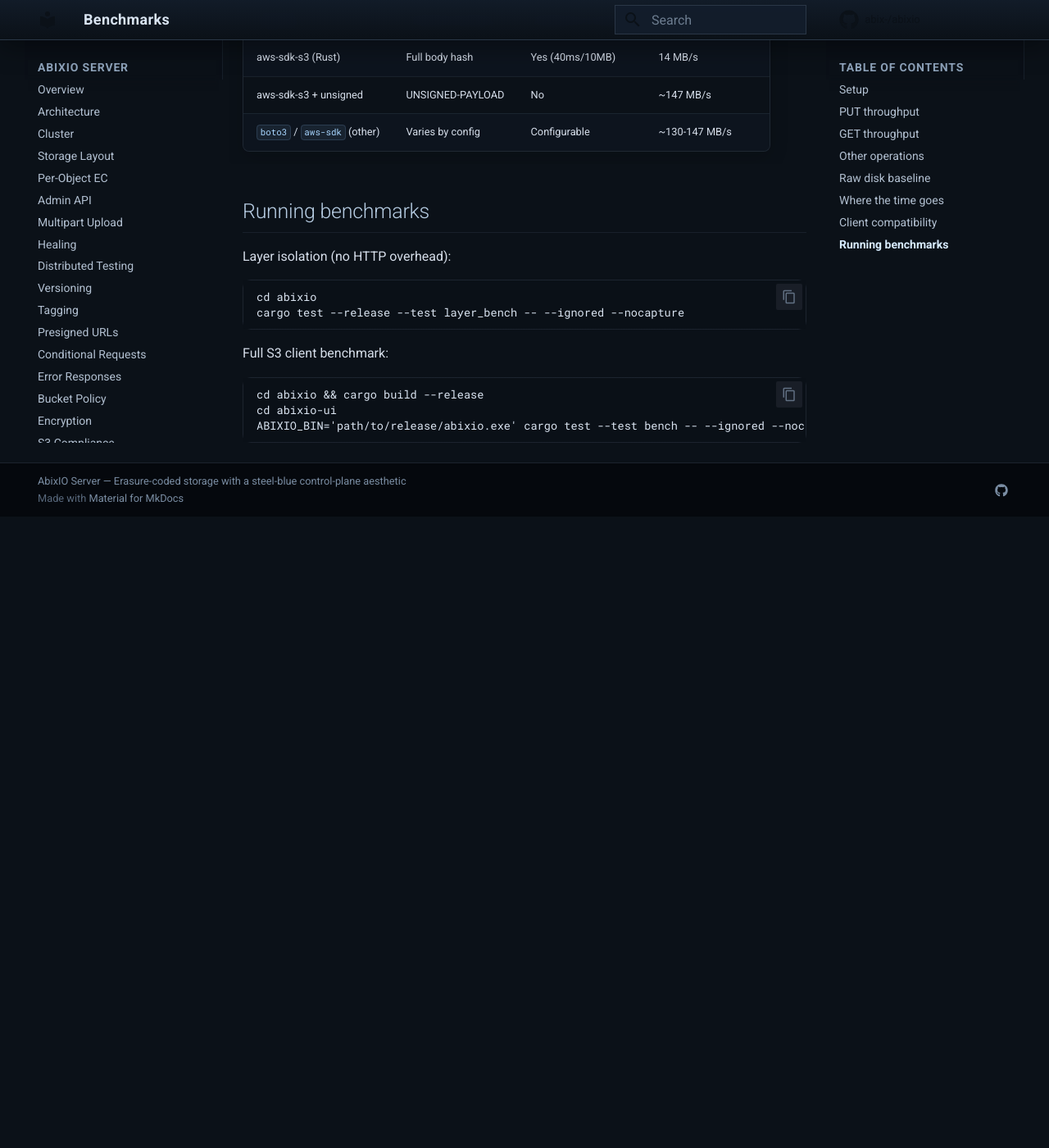
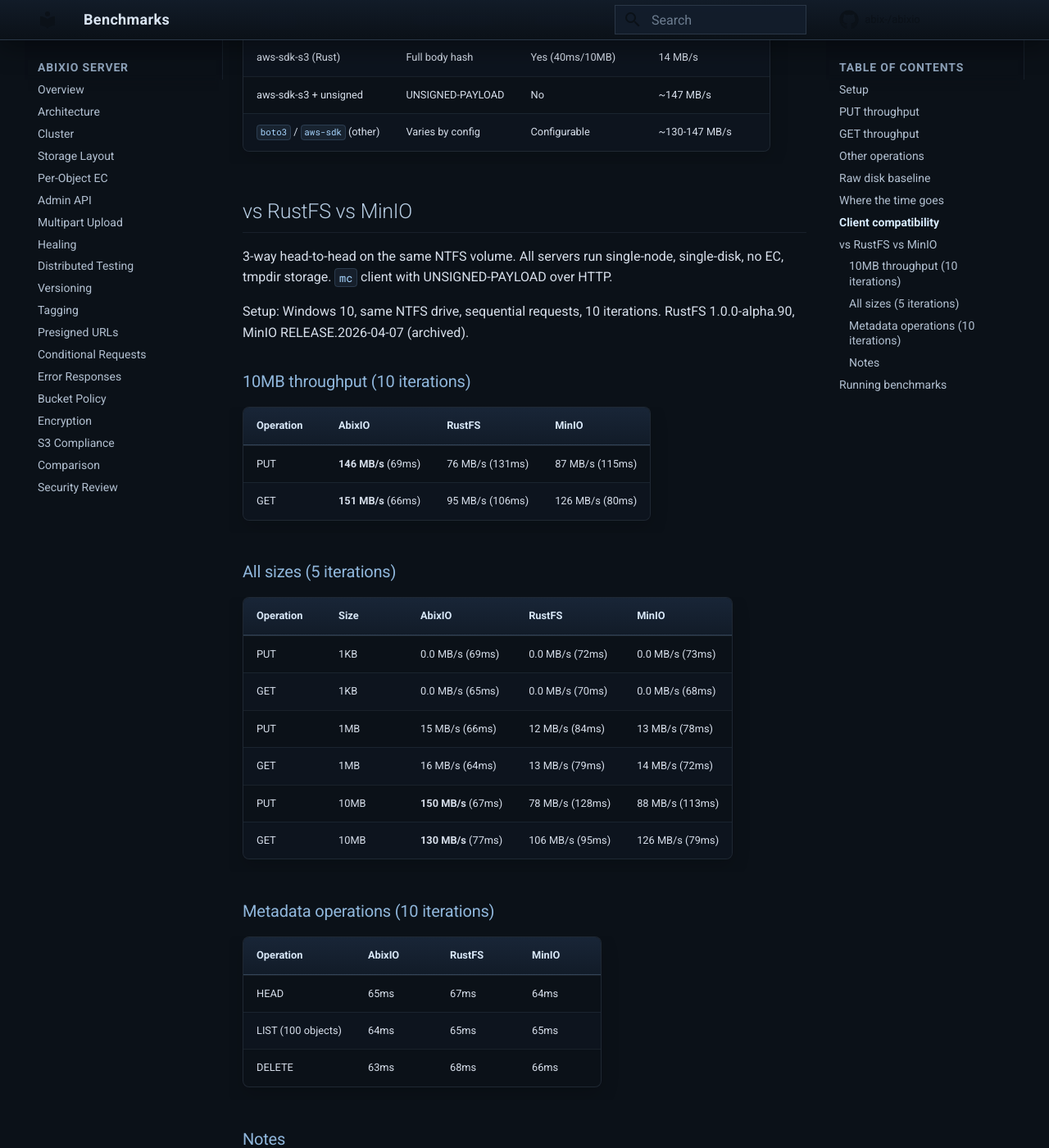
Before and after one commit to abix-/abixio, an MkDocs documentation site: the page built from docs/benchmarks.md, in a window 1280 px wide and 1400 px high, scrolled down 2713 px. Shown: the whole window at 82% size. Built offline with MkDocs 1.6.1 and Material for MkDocs 9.7.7, drawn with Linux system fonts in a browser that asks for light colours; comment, search, counter and statistics services are not loaded; before the commit the page ends 3343 px from its top, so only the background shows below that; some of the changed text lies outside the part shown.

Commit message:
3-way benchmark: abixio 146 MB/s PUT vs rustfs 76 vs minio 87 (10MB)

````diff
--- a/docs/benchmarks.md
+++ b/docs/benchmarks.md
@@ -83,6 +83,49 @@
 | aws-sdk-s3 + unsigned | UNSIGNED-PAYLOAD | No | ~147 MB/s |
 | `boto3` / `aws-sdk` (other) | Varies by config | Configurable | ~130-147 MB/s |
 
+## vs RustFS vs MinIO
+
+3-way head-to-head on the same NTFS volume. All servers run single-node,
+single-disk, no EC, tmpdir storage. `mc` client with UNSIGNED-PAYLOAD over HTTP.
+
+Setup: Windows 10, same NTFS drive, sequential requests, 10 iterations.
+RustFS 1.0.0-alpha.90, MinIO RELEASE.2026-04-07 (archived).
+
+### 10MB throughput (10 iterations)
+
+| Operation | AbixIO | RustFS | MinIO |
+|---|---|---|---|
+| PUT | **146 MB/s** (69ms) | 76 MB/s (131ms) | 87 MB/s (115ms) |
+| GET | **151 MB/s** (66ms) | 95 MB/s (106ms) | 126 MB/s (80ms) |
+
+### All sizes (5 iterations)
+
+| Operation | Size | AbixIO | RustFS | MinIO |
+|---|---|---|---|---|
+| PUT | 1KB | 0.0 MB/s (69ms) | 0.0 MB/s (72ms) | 0.0 MB/s (73ms) |
+| GET | 1KB | 0.0 MB/s (65ms) | 0.0 MB/s (70ms) | 0.0 MB/s (68ms) |
+| PUT | 1MB | 15 MB/s (66ms) | 12 MB/s (84ms) | 13 MB/s (78ms) |
+| GET | 1MB | 16 MB/s (64ms) | 13 MB/s (79ms) | 14 MB/s (72ms) |
+| PUT | 10MB | **150 MB/s** (67ms) | 78 MB/s (128ms) | 88 MB/s (113ms) |
+| GET | 10MB | **130 MB/s** (77ms) | 106 MB/s (95ms) | 126 MB/s (79ms) |
+
+### Metadata operations (10 iterations)
+
+| Operation | AbixIO | RustFS | MinIO |
+|---|---|---|---|
+| HEAD | 65ms | 67ms | 64ms |
+| LIST (100 objects) | 64ms | 65ms | 65ms |
+| DELETE | 63ms | 68ms | 66ms |
+
+### Notes
+
+- 1KB throughput is dominated by `mc` process startup (~65ms per call)
+- AbixIO PUT is ~1.9x faster than RustFS and ~1.7x faster than MinIO at 10MB
+- AbixIO GET is ~1.6x faster than RustFS at 10MB; MinIO GET is competitive
+- Metadata operations (HEAD, LIST, DELETE) are within noise across all three
+- 100MB results omitted: AbixIO OOM risk due to Vec<u8> body buffering (see todo)
+- All numbers are page-cache writes (no fsync). Real disk throughput is lower
+
 ## Running benchmarks
 
 Layer isolation (no HTTP overhead):
@@ -97,3 +140,13 @@
 cd abixio-ui
 ABIXIO_BIN='path/to/release/abixio.exe' cargo test --test bench -- --ignored --nocapture
 ```
+
+Comparative benchmark (AbixIO vs RustFS vs MinIO):
+```
+cd abixio && cargo build --release
+ABIXIO_BIN=./target/release/abixio RUSTFS_BIN=rustfs MINIO_BIN=minio bash tests/compare_bench.sh
+```
+
+Any server binary can be omitted -- that column shows "skip".
+
+Tuning: `ITERS=10` for more stable numbers, `SIZES="10485760"` to test one size.
````
Also changed, not shown: .claude/project_state.md (+19 -31 lines), docs/comparison.md (+1 -1 lines), docs/todo.md (+15 -14 lines), 1 other file.
